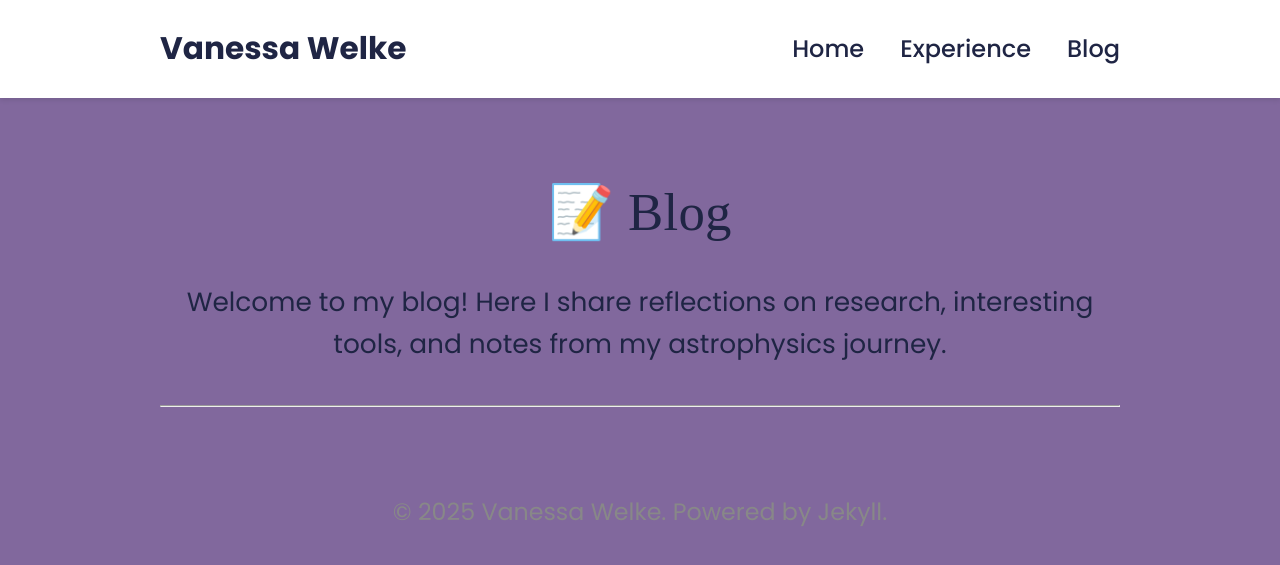
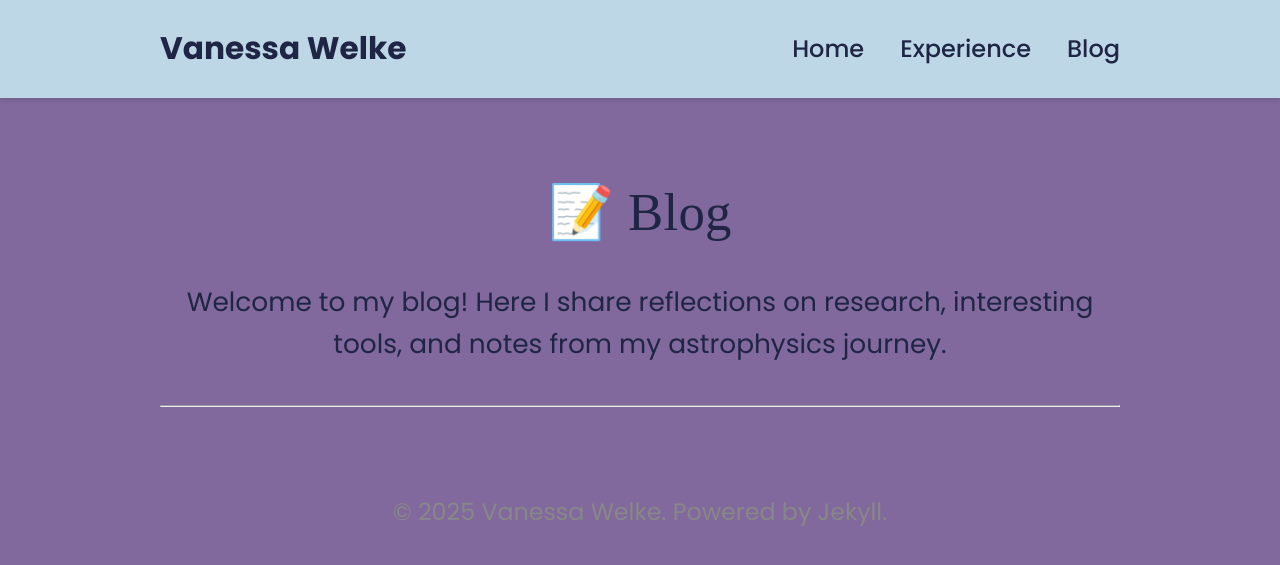
Before and after one commit to VWelke/personal_website, a Jekyll site: the page built from blog.md, in a window 1280 px wide. Shown: the top 565 px of the page. Built offline with Jekyll 4.4.1, drawn with Linux system fonts in a browser that asks for light colours.

Commit message:
Update style.css

```diff
--- a/assets/css/style.css
+++ b/assets/css/style.css
@@ -18,7 +18,7 @@ h1, h2, h3, h4, h5, h6 {
 
 /* Navbar */
 .navbar {
-  background-color: #fff;
+  background-color: #bed7e6;
   box-shadow: 0 2px 5px rgba(0, 0, 0, 0.1);
   padding: 1em 0;
   position: sticky;
```
